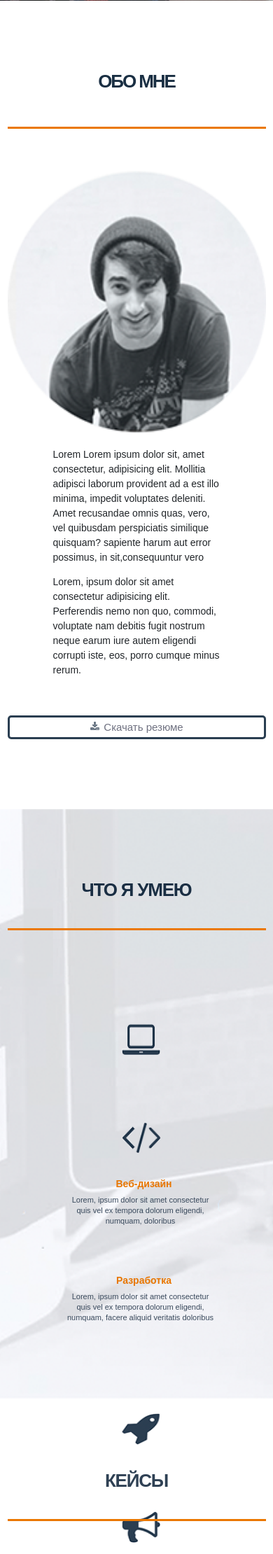
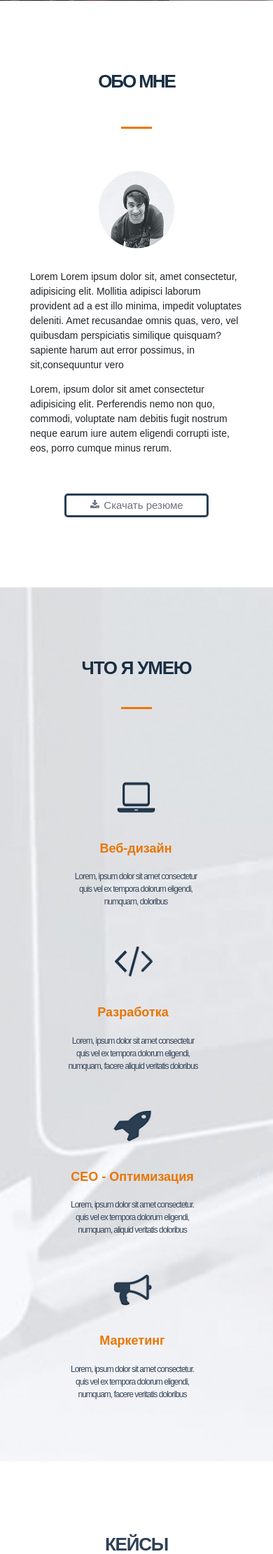
Before and after one commit to Anmati22/Anmati.github.io, a PHP site: page / in a window 390 px wide; the page is wider, and only the part inside the window is pictured. Shown: the part 843-3063 px from the top of that part at 70% size. Run offline with PHP 8.4, Linux system fonts and the light colour scheme.

Commit message:
Add files via upload

```diff
--- a/src/css/style.css
+++ b/src/css/style.css
@@ -286,8 +286,9 @@ nav{
 
 
 
-.one img {
-margin:60px 0px 0px 43.2%;
+.imag img {
+width:100%;
+margin-bottom:30px;
 }
 .one p {
 	margin:22px;
@@ -326,7 +327,6 @@ background: #2a3e51 !important;
 }
 .skills{
 	width:100%;
-	height:100%;
 	margin:100px 0px 0px 0px;
 	background: url("../images/картинка фона что я умею.png") center/cover no-repeat;
 
@@ -335,7 +335,7 @@ background: #2a3e51 !important;
 	flex-wrap: wrap-reverse;
 }
 .title__container2 h3{
-	margin-top: 100px;
+	padding-top: 100px;
 	text-align:center;
 	font-size:26px;
 	color:#1a2e43;
@@ -354,97 +354,231 @@ background: #2a3e51 !important;
     opacity:1 !important;
    }
 
+.skil img{
+margin-top: 40px;
+margin-bottom: 40px;
+	width:55px;
+	height:45px;
+
+}
+
+.skil1 {
+	float:left;
+	color: #e87600;
+	text-align: center;
+	line-height: 25px;
+	padding-right: 52px;
+	margin-left: 10px;
+
+}
 
 
+.skil1 h4{
+	font-weight: 600;
+	font-size:18px;
+	margin-bottom: 20px;
+}
+.skil1 p{
+	font-size:16px;
+	color:#38485a;
+	letter-spacing: -1px;
+	width:100%;
+}
+.skil2 {
+	float:left;
+	color: #e87600;
+	text-align: center;
+	line-height: 25px;
+	padding-right: 52px;
+	margin-left: 10px;
+
+}
+
+.skil2 h4{
+	font-weight: 600;
+	font-size:18px;
+	margin-bottom: 20px;
+}
+.skil2 p{
+	font-size:16px;
+	color:#38485a;
+	letter-spacing: -1px;
+}
+.skil3 {
+	float:left;
+	color: #e87600;
+	text-align: center;
+	line-height: 25px;
+	padding-right: 52px;
+	margin-left: 10px;
+
+}
 
 
- .imag img{
-
-  width:100%;
-  height:100%;
-  margin-bottom: 20px;
-
-
- }
-
-
-
-
-.title__container2 img{
+.skil3 h4{
+	font-weight: 600;
+	font-size:18px;
+	margin-bottom: 20px;
+}
+.skil3 p{
+	font-size:16px;
+	color:#38485a;
+	letter-spacing: -1px;
+}
+.skil4 {
 	float:left;
-	width:55px;
-	height:45px;
-	margin:140px 0px 35px 0px;
-	margin-left: 80px;
-	margin-right: 79px;
-
+	color: #e87600;
+	text-align: center;
+	line-height: 25px;
 
 
 }
 
-@media(max-width:1400px){
-	.title__container2 img{
 
-		margin-right: 75px;
+.skil4 h4{
+	font-weight: 600;
+	font-size:18px;
+	margin-bottom: 20px;
+}
+.skil4 p{
+	font-size:16px;
+	color:#38485a;
+	letter-spacing: -1px;
+	margin-bottom: 90px;
+}
+@media(max-width: 1400px){
+	.skil1{
+		padding-right: 40px;
+
+	}
+	.skil1 p{
+        font-size:14px;
+	}
+	.skil2{
+		padding-right: 40px;
+	}
+	.skil2 p {
+		font-size:14px;
+	}
+	.skil3{
+		padding-right: 40px;
+	}
+	.skil3 p{
+		font-size:14px;
+	}
+	.skil4 p{
+		font-size:14px;
 	}
 }
-@media(max-width: 1200px){
-	.title__container2 img{
-		margin-right: 45px;
-		margin-left:65px;
+@media(max-width:1200px){
+	.skil1{
+		padding-right: 35px;
+	}
+	.skil1 p{
+		font-size:12px;
+	}
+	.skil2{
+		padding-right:35px;
+	}
+	.skil2 p{
+		font-size:12px;
+	}
+	.skil3{
+		padding-right: 35px;
+	}
+	.skil3 p{
+		font-size:12px;
+	}
+	.skil4 p{
+		font-size:12px;
 	}
 }
-@media(max-width:993px){
-    .title__container2 img{
-    	margin-top:60px;
-    	margin-left:135px;
-    	margin-right: 55px;
-
-    }
+.skil10{
+	padding-right: 100px;
 }
-
-
-.skil {
-	clear: both;
-	color: #e87600;
-	margin-left: 100px;
-	text-align: center;
-	line-height: 25px;
-	font-size:14px;
+.skil10 img{
+margin-top: 40px;
+margin-bottom: 40px;
+	width:55px;
+	height:45px;
 
 }
-@media(max-width: 1400px){
-	.skil{
-     margin-left: -10px;
+.skil20{
+	float:left;
+}
+.skil20 img{
+margin-top: 40px;
+margin-bottom: 40px;
+	width:55px;
+	height:45px;
+
+}
+@media(max-width:992px){
+	.skil1{
+		margin-left:20px;
+		padding-right: 86px;
+	}
+	.skil3{
+		margin-left:20px;
+		padding-right: 100px;
+	}
+}
+@media(max-width:768px){
+	.skil1{
+		margin-left: 120px;
+		margin-right: 0px;
+		padding-right: 0px;
+	}
+	.skil1 img{
+		margin-top: 30px;
+	}
+	.skil2{
+		margin-left: 113px;
+	}
+	.skil3{
+		margin-left:115px;
+	}
+	.skil4{
+		margin-left: 115px;
+	}
+}
+@media(max-width:576px){
+	.skil10{
+		width:100%;
+	}
+	.skil20{
+		width:100%;
+	}
+	.skil1{
+		margin-left: 35px;
+		line-height: 18px;
+		width: 100%;
 
 	}
 
-}
-@media(max-width:1200px){
-	.skil{
-		margin-left: 10px;
+	.skil2{
+		margin-left:31px;
+		padding-right:0px;
+
+		line-height: 18px;
+		width:100%;
+	}
+	.skil3{
+		margin-left:-20px;
+		padding-right: 0px;
+		line-height: 18px;
+		width:100%;
+	}
+	.skil4{
+		margin-left:-20px;
+
+		line-height: 18px;
+		width:100%;
 	}
 }
-@media(max-width: 993px){
-	.skil{
-		margin-left: 47px;
-
-
-	}
-
-}
-
-.skil h4{
-	font-weight: 600;
-	font-size:14px;
-}
 .title__container2 li{
-
 	padding-right: 60px;
 	float:left;
-
-
-
 }
 .title__container2 p{
 
--- a/src/index.html
+++ b/src/index.html
@@ -1,7 +1,7 @@
 <!DOCTYPE html>
 <html lang="en">
 <head>
-
+	<meta name="viewport" content = "width=device-width, initial-scale=1.0">
 	<meta charset="UTF-8">
 	<meta name="description" content=" первая моя страница...">
 	<meta name = "robots" content="all">
@@ -82,17 +82,17 @@
 	</div></div></div>
 	 </section>
 <div class="container"><div class="row justify-content-center">
-	<div class = "col-12"><div class="one ">
-	<h3> ОБО МНЕ </h3></div></div></div>
-	<div class="row justify-content-center"><div class = "col-xxl-1 col-xl-1 col-lg-1 col-md-2"><hr></div></div>
-	<div class="row justify-content-center"><div class="col-xxl-2 col-xl-2 col-md-3"><div class="imag"><img src="images\фотка.png" alt="здесь должна быть моя фотография"></div></div></div>
+	<div class="one">
+	<h3> ОБО МНЕ </h3></div></div>
+	<div class="row justify-content-center"><div class = "col-xxl-1 col-xl-1 col-lg-1 col-md-2 col-sm-2 col-2"><hr></div></div>
+	<div class="row justify-content-center"><div class="col-xxl-2 col-xl-2 col-md-2 col-sm-3 col-4"><div class="imag"><img src="images\фотка.png" alt="здесь должна быть моя фотография"></div></div></div>
 
 
-<div class="row justify-content-center"><div class="col-8 col-xxl-10 col-lg-9 col-md-10">
+<div class="row justify-content-center"><div class="col-10 col-xxl-10 col-lg-9 col-md-10">
     <p>Lorem <span> Lorem ipsum dolor sit, amet consectetur, adipisicing elit. Mollitia adipisci laborum provident ad a est illo minima, impedit voluptates deleniti. Amet recusandae omnis quas, vero, vel quibusdam perspiciatis similique quisquam?</span> sapiente harum aut error possimus, in sit,consequuntur vero</p>
     <p><span> Lorem, ipsum dolor sit amet consectetur adipisicing elit. Perferendis nemo non quo, commodi, voluptate nam debitis fugit nostrum neque earum iure autem eligendi corrupti iste, eos, porro cumque minus rerum.</span></p></div></div>
 
-	<div class="row justify-content-center"><div class="col-xxl-2 col-xl-2 col-md-3 col-lg-3"> <a href="download.php" download>
+	<div class="row justify-content-center"><div class="col-7 col-xxl-2 col-xl-2 col-md-3 col-lg-3 col-sm-4"> <a href="download.php" download>
 		<div class = "кнопка0">
     <button class="btn">
     	<i class="icon" ></i>Скачать резюме</button>
@@ -103,88 +103,63 @@
 
 
 <div class="skills">
-	<div class="container"><div class="row justife-content-center">
+	<div class="container">
 	<div class = "title__container2">
+
 	<h3> ЧТО Я УМЕЮ </h3>
-
-	<div class="row justify-content-center"><div class = "col-xxl-1 col-xl-1 col-lg-1 col-md-2"><hr></div></div>
-	<div class="row justife-content-center"><div class=" px-0 offset-xxl-1 offset-xl-0 offset-md-0 col-xxl-11 col-xl-12 col-md-12 d-none d-lg-block"><div class = "imag">
+</div>
+	<div class="row justify-content-center"><div class = "col-xxl-1 col-xl-1 col-lg-1 col-md-2 col-sm-2 col-2"><hr></div></div>
+	<div class="row"><div class="col-xxl-12 col-xl-12 d-none d-lg-block">
+		<div class="skil">
 		<ul>
-
-			<li><img src="images\ноут.png" alt = "ноутбук"></li>
-			<li><img src="images\знак.png" alt="знак"></li>
-			<li><img src="images\ракета.png" alt="ракета"></li>
-			<li><img src="images\граммофон.png" alt="граммофон"></li>
-		</ul>
-		</div>
-	</div>
-</div>
-<div class="row"><div class="offset-lg-1 col-lg-12 d-lg-none">
-	    <div class = "imag">
-		<ul>
-
-			<li><img src="images\ноут.png" alt = "ноутбук"></li>
-			<li><img src="images\знак.png" alt="знак"></li>
-		</ul>
-		</div>
-
-		<div class = "skil">
-		<ul>
+			    <div class="skil1">
+			<img src="images\ноут.png" alt = "ноутбук">
 			<li><h4> Веб-дизайн</h4>
-			<p>Lorem, ipsum dolor sit amet consectetur  <br> quis vel ex tempora dolorum eligendi,  <br> numquam, doloribus </p> </li>
-
-			<li> <h4>Разработка</h4>
-			<p>Lorem, ipsum dolor sit amet consectetur  <br> quis vel ex tempora dolorum eligendi, <br> numquam, facere aliquid veritatis doloribus </p></li>
+			<p>Lorem, ipsum dolor sit amet consectetur  <br> quis vel ex tempora dolorum eligendi,  <br> numquam, doloribus </p> </li> </div>
+		        <div class="skil2">
+			<img src="images\знак.png" alt="знак">
+            <li> <h4>Разработка</h4><p>Lorem, ipsum dolor sit amet consectetur  <br> quis vel ex tempora dolorum eligendi, <br> numquam, facere aliquid veritatis doloribus </p></li></div>
+			    <div class="skil3">
+			<img src="images\ракета.png" alt="ракета">
+			<li> <h4>CEO - Оптимизация</h4> <p>Lorem, ipsum dolor sit amet consectetur.  <br> quis vel ex tempora dolorum eligendi,  <br> numquam, aliquid veritatis doloribus </p></li></div>
+			    <div class="skil4">
+			<img src="images\граммофон.png" alt="граммофон">
+			<li> <h4> Маркетинг</h4><p>Lorem, ipsum dolor sit amet consectetur.  <br> quis vel ex tempora dolorum eligendi, <br> numquam, facere veritatis doloribus </p></li> </div>
 		</ul>
 	</div>
-
-		<div class="imag">
+</div></div>
+	<div class="row justify-content-center"><div class="offset-md-1 offset-lg-0 offset-sm-0  col-md-11 col-lg-12 col-sm-11 col-12 d-block d-lg-none justify-content-center">
+		<div class="skil10">
 		<ul>
-			<li><img src="images\ракета.png" alt="ракета"></li>
-			<li><img src="images\граммофон.png" alt="граммофон"></li>
+			    <div class="skil1">
+			<img src="images\ноут.png" alt = "ноутбук">
+			<li><h4> Веб-дизайн</h4>
+			<p>Lorem, ipsum dolor sit amet consectetur  <br> quis vel ex tempora dolorum eligendi,  <br> numquam, doloribus </p> </li> </div>
+		        <div class="skil2">
+			<img src="images\знак.png" alt="знак">
+            <li> <h4>Разработка</h4><p>Lorem, ipsum dolor sit amet consectetur  <br> quis vel ex tempora dolorum eligendi, <br> numquam, facere aliquid veritatis doloribus </p></li></div>
+        </ul>
+    </div><div class="skil20">
+        <ul>
+			    <div class="skil3">
+			<img src="images\ракета.png" alt="ракета">
+			<li> <h4>CEO - Оптимизация</h4> <p>Lorem, ipsum dolor sit amet consectetur.  <br> quis vel ex tempora dolorum eligendi,  <br> numquam, aliquid veritatis doloribus </p></li></div>
+			    <div class="skil4">
+			<img src="images\граммофон.png" alt="граммофон">
+			<li> <h4> Маркетинг</h4><p>Lorem, ipsum dolor sit amet consectetur.  <br> quis vel ex tempora dolorum eligendi, <br> numquam, facere veritatis doloribus </p></li> </div>
 		</ul>
-	    </div>
-            <div class = "skil">
-		   <ul>
-	        <li> <h4>CEO - Оптимизация</h4>
-			<p>Lorem, ipsum dolor sit amet consectetur.  <br> quis vel ex tempora dolorum eligendi,  <br> numquam, aliquid veritatis doloribus </p></li>
-
-			<li> <h4> Маркетинг</h4>
-			<p>Lorem, ipsum dolor sit amet consectetur.  <br> quis vel ex tempora dolorum eligendi, <br> numquam, facere veritatis doloribus </p></li>
-            </ul>
-        </div>
-</div></div>
-
-
-		<div class="row justify-content-center w-100"><div class="col-xxl-12 col-xl-12 col-md-12 d-none d-lg-block">
-			<div class = "skil">
-				<ul>
-			<li><h4> Веб-дизайн</h4>
-			<p>Lorem, ipsum dolor sit amet consectetur  <br> quis vel ex tempora dolorum eligendi,  <br> numquam, doloribus </p> </li>
-
-			<li> <h4>Разработка</h4>
-			<p>Lorem, ipsum dolor sit amet consectetur  <br> quis vel ex tempora dolorum eligendi, <br> numquam, facere aliquid veritatis doloribus </p></li>
-
-			<li> <h4>CEO - Оптимизация</h4>
-			<p>Lorem, ipsum dolor sit amet consectetur.  <br> quis vel ex tempora dolorum eligendi,  <br> numquam, aliquid veritatis doloribus </p></li>
-
-			<li> <h4> Маркетинг</h4>
-			<p>Lorem, ipsum dolor sit amet consectetur.  <br> quis vel ex tempora dolorum eligendi, <br> numquam, facere veritatis doloribus </p></li>
-            </ul>
-        </div>
-
-		</div></div>
-
 	</div>
-	</div>
+	</div></div>
+</div>
+</div>
+</div>
 </div>
 
-</div></div>
 <div class="container">
 <div class = "projects">
 	<h3> КЕЙСЫ </h3>
 
-	<div class="row justify-content-center"><div class = "col-xxl-1 col-xl-1 col-lg-1 col-md-2"><hr></div></div>
+	<div class="row justify-content-center"><div class = "col-xxl-1 col-xl-1 col-lg-1 col-md-2 col-sm-2 col-2"><hr></div></div>
 	<p>Lorem ipsum dolor sit amet consectetur, adipisicing, elit. Optio eligendi mollitia, deserunt laboriosam quam, maiores!</p>
 	<div class = "block4">
 
@@ -192,24 +167,24 @@
 
 </div>
 	</div>
-	<div class="row"><div class="col-12">
+	<div class="row"><div class="col-12 ">
 
-		<div class = "company">
+		<div class="col-3"><div class = "company">
 		<h3><b><big> CLIENT:</big></b></h3>
 	<p>Какая-то компания</p>
 	<h3><b><big> WEBSITE:</big></b></h3>
 	<p> http://www.somedomain.com</p>
-</div>
+</div></div>
 
 
 
-    <div class=" col-xxl-8 col-xl-11 col-lg-12">
+
 <div class = "name">
 		<h2><b>Название проекта</b></h2>
 		<p>Lorem ipsum dolor sit amet consectetur adipisicing Lorem ipsum dolor sit amet elit. Beatae, ipsum dolor sit amet, consectetur adipisicing elit. Distinctio, ipsum dolor, sit amet consectetur adipisicing elit.  dolorum quae quidem ducimus accusantium, sit.</p>
 
 		</div>
-	</div>
+
 		</div></div>
 	<div class = "кнопка">
 	 <form action="page/new.html" target="_blank">
@@ -267,11 +242,13 @@
     	<h5> Сроки </h5>
     	<h5> Стоимость </h5>
     </div>
+    <div class="row justify-content-center"><div class="col-xxl-3 col-xl-3 col-lg-3 col-md-4 col-sm-5 col-7">
     <div class = "кнопка2">
 	 <form action="page/new.html" target="_blank">
    <button class = "registred">Оставить заявку</button>
   </form>
 </div>
+      </div></div>
 </div>
 </div>
 </div>
@@ -282,9 +259,9 @@
 	<div class = "parallax-content">
 		    	<div class = "заголовок5">
     	<h3>НЕМНОГО СТАТИСТИКИ</h3>
-    	<div class="row justify-content-center"><div class = "col-xxl-1 col-xl-1 col-lg-1 col-md-2"><hr></div></div>
+    	<div class="row justify-content-center"><div class = "col-xxl-1 col-xl-1 col-lg-1 col-md-2 col-sm-2 col-2"><hr></div></div>
     </div>
-    <div class="row"><div class="offset-xxl-1 offset-xl-1 offset-lg-1  col-xxl-11 col-xl-11 col-lg-11 col-md-12">
+    <div class="row"><div class="offset-xxl-1 offset-xl-1 offset-lg-1 offset-md-0 offset-sm-1 offset-1  col-xxl-11 col-xl-11 col-lg-11 col-md-12 col-sm-11 col-10">
     <div class="statistic">
         <ul>
     	<div class="statistic1">
@@ -316,8 +293,8 @@
 <div class="container">
     <div class = "comments">
     	<h3> ОТЗЫВЫ </h3>
-    	<div class="row justify-content-center"><div class = "col-xxl-1 col-xl-1 col-lg-1 col-md-2"><hr></div></div>
-    	<div class="row justify-content-center"><div class="col-xxl-1 col-xl-1 col-lg-2 col-md-2"><img src="images\фотка человека, оставившего отзыв.png" alt="фотография"></div>
+    	<div class="row justify-content-center"><div class = "col-xxl-1 col-xl-1 col-lg-1 col-md-2 col-sm-2 col-2"><hr></div></div>
+    	<div class="row justify-content-center"><div class="col-xxl-1 col-xl-1 col-lg-2 col-md-2 col-sm-3 col-3"><img src="images\фотка человека, оставившего отзыв.png" alt="фотография"></div>
     	<p>Lorem ipsum, dolor sit amet, consectetur adipisicing elit. Molestias, dicta placeat. Inventore <br> recusandae maiores voluptatum iste earum officia? Voluptates, delectus.</p>
     	<p><b>Михаил</b>,Ген директор ПАО "Газпром"</p>
     	  </div>
@@ -330,11 +307,11 @@
     		<div class="container">
     		<div class = "заголовок6">
      <h3> МОИ КОНТАКТЫ</h3>
-     <div class="row justify-content-center"><div class = "col-xxl-1 col-xl-1 col-lg-1 col-md-2"><hr></div></div>
+     <div class="row justify-content-center"><div class = "col-xxl-1 col-xl-1 col-lg-1 col-md-2 col-sm-2 col-2"><hr></div></div>
 
     	<p>Lorem ipsum, dolor sit amet consectetur adipisicing elit. Accusantium, rem Rem est quia nam pariatur.</p>
     	</div>
-    	<div class="row "><div class="offset-xxl-2 offset-xl-2 offset-lg-1 offset-md-0 col-xxl-10 col-xl-10 col-lg-11 col-md-12">
+    	<div class="row "><div class="offset-xxl-2 offset-xl-2 offset-lg-1 offset-md-0 offset-sm-0 col-xxl-10 col-xl-10 col-lg-11 col-md-12 col-sm-12">
     	<div class = "personaldata">
     		<div class = "personaldata2">
     		<ul>
@@ -357,20 +334,28 @@
 
     		<h4> ОСТАВЬТЕ МНЕ СООБЩЕНИЕ</h4>
     	</div>
-    	<div class = "form">
+    	<div class="row justify-content-center"><div class="col-xxl-8 col-xl-8 col-lg-9 col-md-10 col-sm-12 col-12">
+    		<div class="form">
+    	<div class = "form1">
     		<form action = "#">
     			<input type = "text" name = "text_input" value = "" placeholder = "Имя">
+    		</form>
+    		<div class="form2">
+    			<form action = "#">
     			<input type = "text" name = "text_input" value = "" placeholder = "Email">
     		</form>
-    	</div>
+    	</div></div></div></div>
+    	<div class="col-xxl-8 col-xl-8 col-lg-9 col-md-10 col-sm-12 col-12">
     	<div class = "electronmessage"><form action = "@">
     			<textarea placeholder="Cообщение" onfocus="placeholder='';" onblur="placeholder='Cообщение';" ></textarea>
     		</form>
     	</div>
-    	<div class="row justify-content-center"><div class="col-xxl-2 col-xl-2 col-lg-2 col-md-3">
+    	</div>
+    	<div class="row justify-content-center"><div class="col-xxl-2 col-xl-2 col-lg-2 col-md-3 col-sm-4 col-5">
     	<div class = "send">
     		<button class = "transfer"> Отправить </button>
     	</div>
+    </div>
     </div></div>
     </div>
 </div>
```
Also changed, not shown: other parts of src/css/style.css (+224 -32 lines), src/images/contactsadaptation.png (added).
